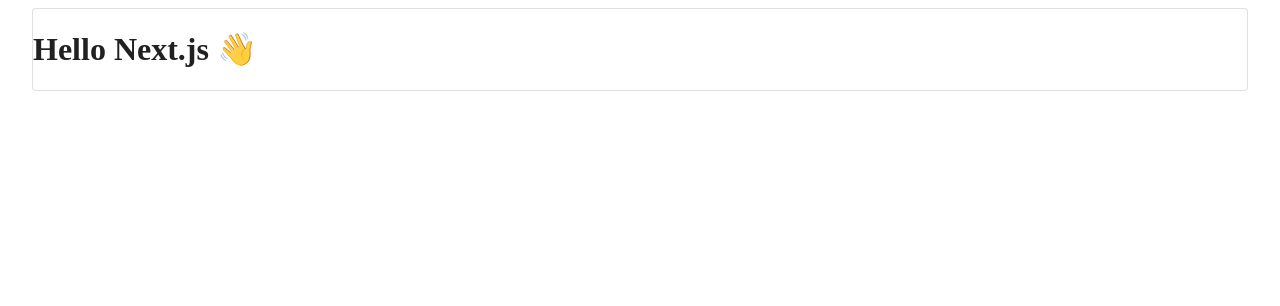
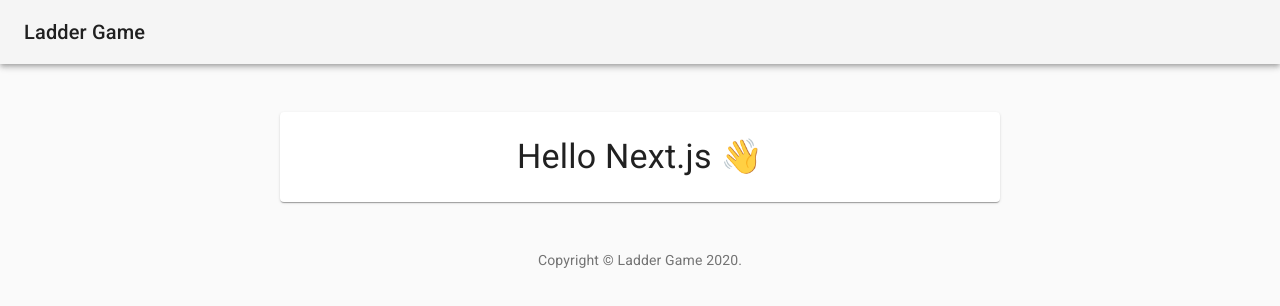
Before and after one commit to divlook/ladder-game, a Next.js app: page / in a window 1280 px wide. Shown: the top 306 px of the page. Built offline with nearby package versions, Linux system fonts and the light colour scheme.

Commit message:
material-ui ssr 추가

```diff
--- a/layouts/DefaultLayout.tsx
+++ b/layouts/DefaultLayout.tsx
@@ -1,23 +1,91 @@
-import * as React from 'react'
+import React from 'react'
 import Head from 'next/head'
-import Container from '@material-ui/core/Container'
+import { AppBar, Toolbar, Typography, Paper, Link, CssBaseline } from '@material-ui/core'
+import { makeStyles } from '@material-ui/core/styles'
 
-export type Props = {
+export interface Props {
     title?: string
+    width?: number
 }
 
-const Layout: React.FC<Props> = ({ children, title = 'Ladder Game' }) => (
-    <div>
+export interface Styles {
+    width: number
+}
+
+const useStyles = (styles: Styles) => makeStyles(theme => ({
+    appBar: {
+        position: 'relative',
+    },
+    layout: {
+        width: 'auto',
+        marginLeft: theme.spacing(2),
+        marginRight: theme.spacing(2),
+        [theme.breakpoints.up(styles.width + theme.spacing(2) * 2)]: {
+            width: styles.width,
+            marginLeft: 'auto',
+            marginRight: 'auto',
+        },
+    },
+    paper: {
+        marginTop: theme.spacing(3),
+        marginBottom: theme.spacing(3),
+        padding: theme.spacing(2),
+        [theme.breakpoints.up(styles.width + theme.spacing(3) * 2)]: {
+            marginTop: theme.spacing(6),
+            marginBottom: theme.spacing(6),
+            padding: theme.spacing(3),
+        },
+    },
+    stepper: {
+        padding: theme.spacing(3, 0, 5),
+    },
+    buttons: {
+        display: 'flex',
+        justifyContent: 'flex-end',
+    },
+    button: {
+        marginTop: theme.spacing(3),
+        marginLeft: theme.spacing(1),
+    },
+}))
+
+const Layout: React.FC<Props> = ({ children, title = 'Ladder Game', width = 720 }) => {
+    const classes = useStyles({ width })()
+    return (
+        <React.Fragment>
             <Head>
                 <title>{title}</title>
                 <meta charSet="utf-8" />
                 <meta name="viewport" content="initial-scale=1.0, width=device-width" />
                 <meta httpEquiv="X-UA-Compatible" content="ie=edge"></meta>
             </Head>
-        <header />
-        <Container>{children}</Container>
-        <footer />
-    </div>
+
+            <CssBaseline />
+
+            <AppBar position="absolute" color="default" className={classes.appBar}>
+                <Toolbar>
+                    <Typography variant="h6" color="inherit" noWrap>
+                        {title}
+                    </Typography>
+                </Toolbar>
+            </AppBar>
+
+            <main className={classes.layout}>
+                <Paper className={classes.paper}>{children}</Paper>
+            </main>
+
+            <footer>
+                <Typography variant="body2" color="textSecondary" align="center">
+                    {'Copyright © '}
+                    <Link color="inherit" href="https://github.com/divlook/">
+                        {title}
+                    </Link>{' '}
+                    {new Date().getFullYear()}
+                    {'.'}
+                </Typography>
+            </footer>
+        </React.Fragment>
     )
+}
 
 export default Layout
--- a/pages/_document.tsx
+++ b/pages/_document.tsx
@@ -1,15 +1,31 @@
+import React from 'react'
 import Document, { Html, Head, Main, NextScript } from 'next/document'
+import { ServerStyleSheets } from '@material-ui/core'
 
 class MyDocument extends Document {
     static async getInitialProps(ctx: any) {
+        const sheets = new ServerStyleSheets()
+        const originalRenderPage = ctx.renderPage
+
+        ctx.renderPage = () =>
+            originalRenderPage({
+                enhanceApp: (App: any) => (props: any) => sheets.collect(<App {...props} />),
+            })
+
         const initialProps = await Document.getInitialProps(ctx)
-        return { ...initialProps }
+
+        return {
+            ...initialProps,
+            styles: [...React.Children.toArray(initialProps.styles), sheets.getStyleElement()],
+        }
     }
 
     render() {
         return (
             <Html lang="ko">
-                <Head />
+                <Head>
+                    <link rel="stylesheet" href="https://fonts.googleapis.com/css?family=Roboto:300,400,500,700&display=swap" />
+                </Head>
                 <body>
                     <Main />
                     <NextScript />
--- a/pages/index.tsx
+++ b/pages/index.tsx
@@ -1,6 +1,6 @@
 import React from 'react'
 import { NextPage } from 'next'
-import { Paper } from '@material-ui/core'
+import { Typography } from '@material-ui/core'
 import DefaultLayout from '~/layouts/DefaultLayout'
 
 /*
@@ -16,9 +16,9 @@ import DefaultLayout from '~/layouts/DefaultLayout'
 const IndexPage: NextPage = () => {
     return (
         <DefaultLayout>
-            <Paper variant="outlined">
-                <h1>Hello Next.js 👋</h1>
-            </Paper>
+            <Typography component="h1" variant="h4" align="center">
+                Hello Next.js 👋
+            </Typography>
         </DefaultLayout>
     )
 }
```
Lines whose indentation alone changed are shown as unchanged.
